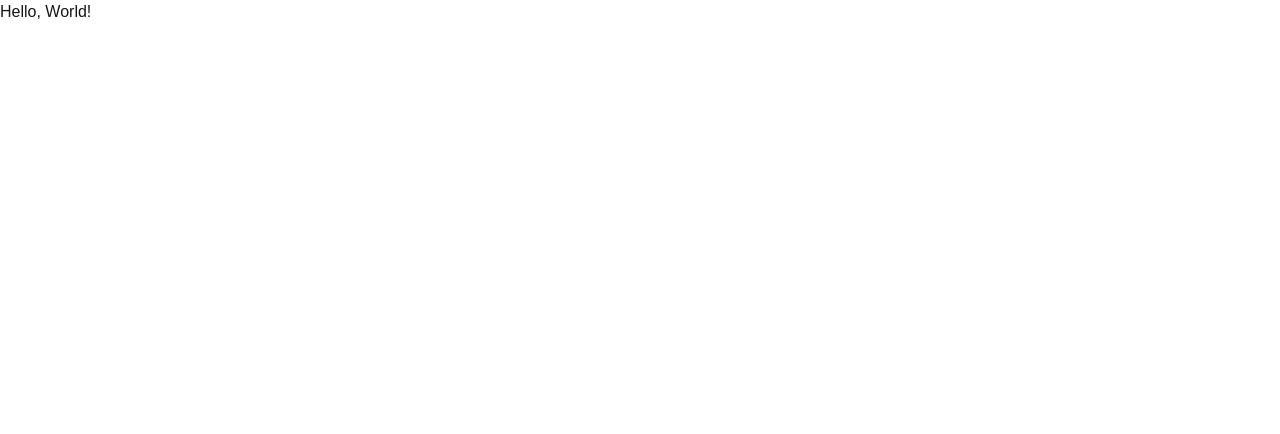
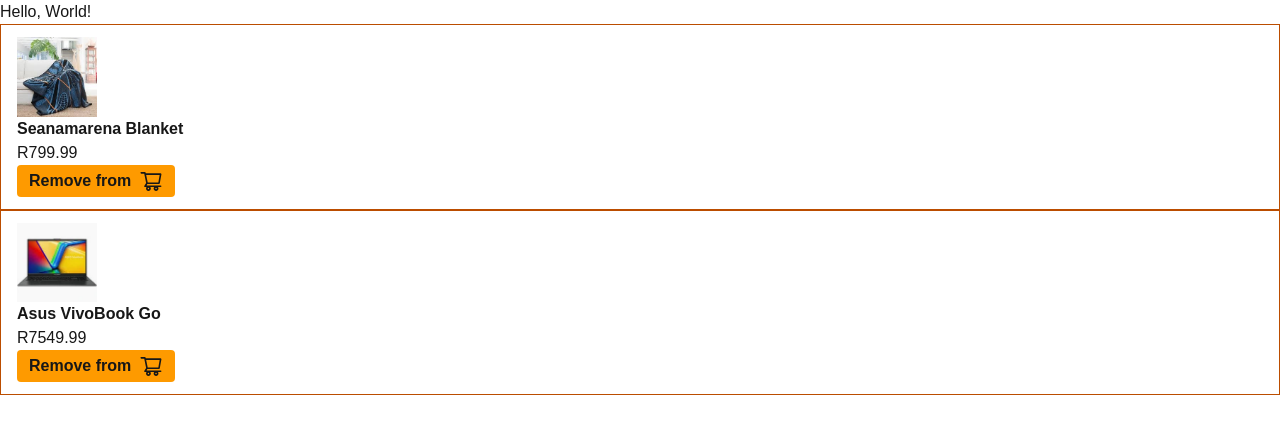
Before and after one commit to Katleho-Nyoni/e-com, a Next.js app in the folder ecommerce/: page /cart in a window 1280 px wide. Shown: the top 434 px of the page. Built offline with nearby package versions, Linux system fonts and the light colour scheme.

Commit message:
Creating the shopping cart page(boilerplate)

```diff
--- a/ecommerce/app/cart/page.tsx
+++ b/ecommerce/app/cart/page.tsx
@@ -1,7 +1,25 @@
+'use client';
+import { useState } from "react";
+import Link from "next/link";
+import Image from "next/image";
+import { AiOutlineShoppingCart } from "react-icons/ai";
+import { products } from "../product-data";
 export default function CartPage() {
+  const [cartIds] = useState(["100", "101"]);
+  const cartProducts = cartIds.map((id) => products.find((p) => p.id === id)!);
   return (
     <>
       <h1>Hello, World!</h1>
+      {cartProducts.map((product) => (
+        <Link key={product.id} href={"/products/" + product.id} >
+          <div className="border py-3 px-4 border-amber-700">
+            <Image src={"/" + product.imageURL} alt={product.name} width={80} height={80} />
+          <h2 className="font-bold">{product.name}</h2>
+          <p>R{product.price}</p>
+          <button className="flex flex-row justify-center py-1 px-3 bg-amber-500 font-bold rounded cursor-pointer hover:bg-amber-800">Remove from <AiOutlineShoppingCart className="ml-2 size-6" /></button>
+          </div>
+        </Link>
+      ))}
     </>
   );
 }
```
